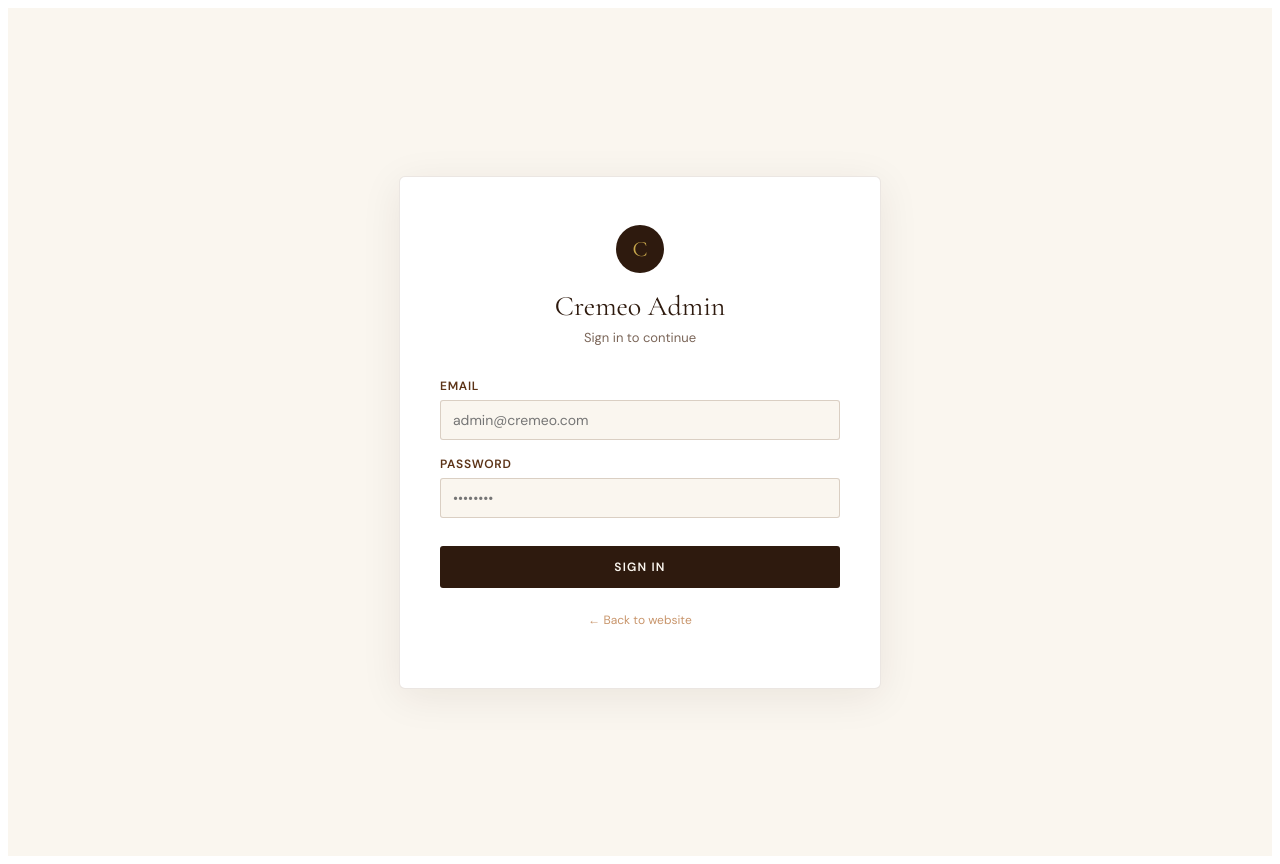
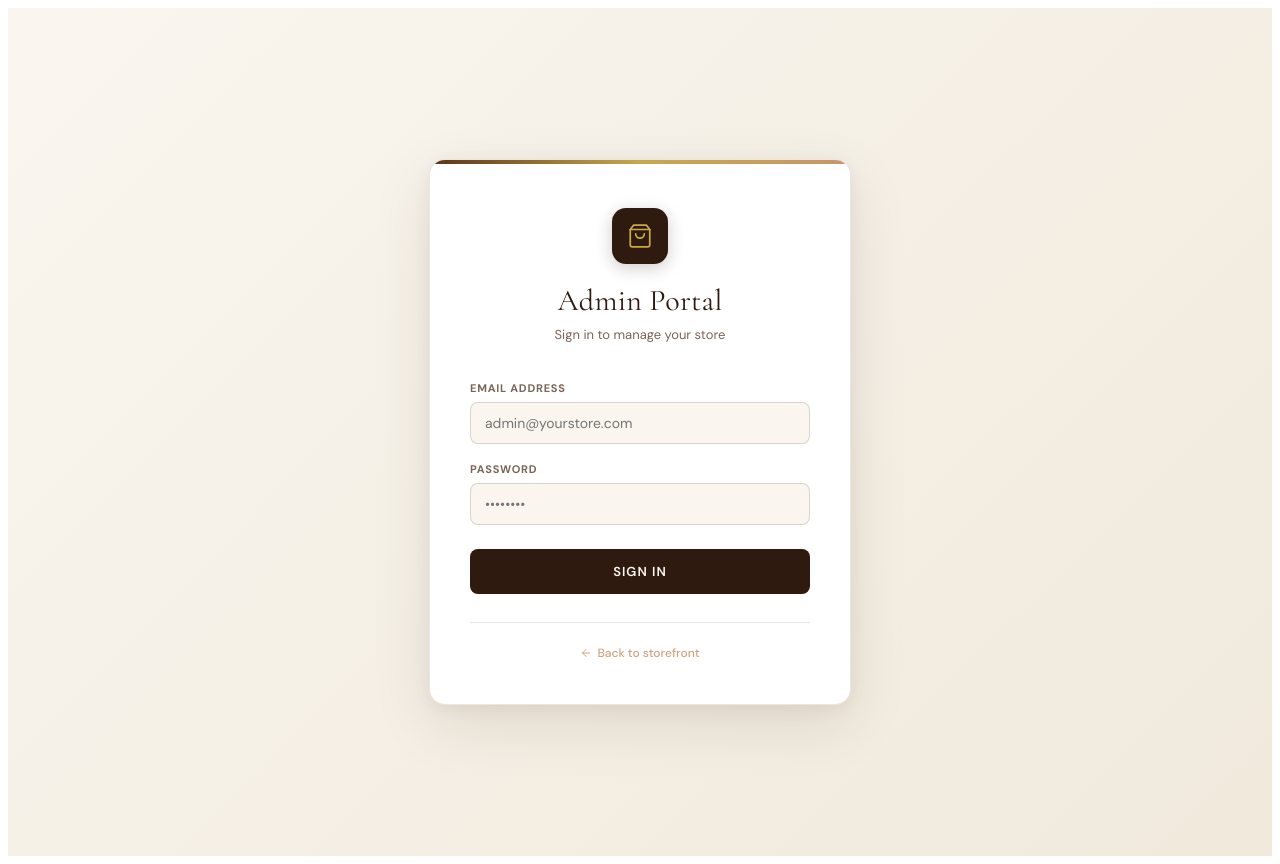
Before and after one commit to Muhammad-bz/Website-Template, a React (Vite) app: page /admin/login in a window 1280 px wide. Built offline with nearby package versions, Linux system fonts and the light colour scheme; no server answers.

Commit message:
Update website template

```diff
--- a/src/components/admin/AdminLogin.jsx
+++ b/src/components/admin/AdminLogin.jsx
@@ -3,7 +3,6 @@ import React, { useState } from "react";
 import { useNavigate } from "react-router-dom";
 import { useAuth } from "../../context/AuthContext";
 
-/* Mirror the Cremeo design tokens so the page feels on-brand */
 const C = {
   cream:     "#FAF6EF",
   creamDeep: "#F0E9DC",
@@ -42,57 +41,91 @@ export default function AdminLogin() {
   return (
     <div style={{
       minHeight: "100vh",
-      background: C.cream,
+      background: `linear-gradient(135deg, ${C.cream} 0%, ${C.creamDeep} 100%)`,
       display: "flex",
       alignItems: "center",
       justifyContent: "center",
       fontFamily: FONT_BODY,
       padding: "24px",
     }}>
+      {/* Card */}
       <div style={{
         width: "100%",
-        maxWidth: 400,
+        maxWidth: 420,
         background: "#fff",
         border: `1px solid ${C.line}`,
-        borderRadius: 6,
-        padding: "48px 40px",
-        boxShadow: "0 8px 40px rgba(46,26,14,0.08)",
+        borderRadius: 16,
+        overflow: "hidden",
+        boxShadow: "0 20px 60px rgba(46,26,14,0.10), 0 4px 16px rgba(46,26,14,0.06)",
       }}>
-        {/* Logo / brand mark */}
-        <div style={{ textAlign: "center", marginBottom: 32 }}>
+
+        {/* Top accent strip */}
         <div style={{
-            width: 48, height: 48,
+          height: 4,
+          background: `linear-gradient(90deg, ${C.chocolate}, ${C.gold}, ${C.caramel})`,
+        }} />
+
+        <div style={{ padding: "44px 40px 40px" }}>
+
+          {/* Brand */}
+          <div style={{ textAlign: "center", marginBottom: 36 }}>
+            <div style={{
+              width: 56, height: 56,
               background: C.espresso,
-            borderRadius: "50%",
-            margin: "0 auto 16px",
+              borderRadius: 14,
+              margin: "0 auto 18px",
               display: "flex", alignItems: "center", justifyContent: "center",
+              boxShadow: `0 4px 16px rgba(46,26,14,0.22)`,
             }}>
-            <span style={{ color: C.gold, fontSize: 22, fontFamily: FONT_DISPLAY }}>C</span>
+              {/* Store bag icon */}
+              <svg width="26" height="26" viewBox="0 0 24 24" fill="none" stroke={C.gold} strokeWidth="1.6" strokeLinecap="round" strokeLinejoin="round">
+                <path d="M6 2L3 6v14a2 2 0 002 2h14a2 2 0 002-2V6l-3-4z"/>
+                <line x1="3" y1="6" x2="21" y2="6"/>
+                <path d="M16 10a4 4 0 01-8 0"/>
+              </svg>
             </div>
-          <h1 style={{ fontFamily: FONT_DISPLAY, fontSize: 28, fontWeight: 400, color: C.espresso, margin: 0 }}>
-            Cremeo Admin
+            <h1 style={{
+              fontFamily: FONT_DISPLAY,
+              fontSize: 30,
+              fontWeight: 400,
+              color: C.espresso,
+              margin: "0 0 6px",
+              letterSpacing: "0.01em",
+            }}>
+              Admin Portal
             </h1>
-          <p style={{ color: C.mist, fontSize: 13, marginTop: 6 }}>
-            Sign in to continue
+            <p style={{ color: C.mist, fontSize: 13, margin: 0, lineHeight: 1.5 }}>
+              Sign in to manage your store
             </p>
           </div>
 
+          {/* Error */}
           {error && (
             <div style={{
               background: "#FEF2F2",
               border: "1px solid #FCA5A5",
-            borderRadius: 4,
+              borderLeft: "3px solid #DC2626",
+              borderRadius: 8,
               padding: "10px 14px",
               color: "#DC2626",
               fontSize: 13,
-            marginBottom: 20,
+              marginBottom: 22,
+              display: "flex",
+              alignItems: "center",
+              gap: 8,
             }}>
+              <svg width="14" height="14" viewBox="0 0 24 24" fill="none" stroke="currentColor" strokeWidth="2" strokeLinecap="round">
+                <circle cx="12" cy="12" r="10"/><line x1="12" y1="8" x2="12" y2="12"/><line x1="12" y1="16" x2="12.01" y2="16"/>
+              </svg>
               {error}
             </div>
           )}
 
-        <form onSubmit={handleSubmit}>
-          <label style={labelStyle}>Email</label>
+          {/* Form */}
+          <form onSubmit={handleSubmit} style={{ display: "flex", flexDirection: "column", gap: 18 }}>
+
+            <div>
+              <label style={labelStyle}>Email Address</label>
               <input
                 type="email"
                 value={email}
@@ -100,10 +133,12 @@ export default function AdminLogin() {
                 required
                 autoComplete="email"
                 style={inputStyle}
-            placeholder="admin@cremeo.com"
+                placeholder="admin@yourstore.com"
               />
+            </div>
 
-          <label style={{ ...labelStyle, marginTop: 16 }}>Password</label>
+            <div>
+              <label style={labelStyle}>Password</label>
               <input
                 type="password"
                 value={password}
@@ -113,63 +148,99 @@ export default function AdminLogin() {
                 style={inputStyle}
                 placeholder="••••••••"
               />
+            </div>
 
             <button
               type="submit"
               disabled={busy}
               style={{
-              marginTop: 28,
+                marginTop: 6,
                 width: "100%",
-              padding: "13px",
+                padding: "14px",
                 background: busy ? C.mist : C.espresso,
                 color: C.cream,
                 border: "none",
-              borderRadius: 3,
+                borderRadius: 8,
                 fontFamily: FONT_BODY,
-              fontSize: 12,
+                fontSize: 13,
                 fontWeight: 600,
-              letterSpacing: "0.1em",
+                letterSpacing: "0.08em",
                 textTransform: "uppercase",
                 cursor: busy ? "not-allowed" : "pointer",
-              transition: "background 0.2s",
+                transition: "background 0.2s, transform 0.1s",
+                display: "flex",
+                alignItems: "center",
+                justifyContent: "center",
+                gap: 8,
               }}
             >
-            {busy ? "Signing in…" : "Sign in"}
+              {busy ? (
+                <>
+                  <svg width="14" height="14" viewBox="0 0 24 24" fill="none" stroke="currentColor" strokeWidth="2" style={{ animation: "spin 0.8s linear infinite" }}>
+                    <path d="M21 12a9 9 0 11-18 0 9 9 0 0118 0z" opacity="0.25"/>
+                    <path d="M21 12a9 9 0 00-9-9"/>
+                  </svg>
+                  Signing in…
+                </>
+              ) : "Sign In"}
             </button>
           </form>
 
-        <p style={{ textAlign: "center", marginTop: 24, fontSize: 12, color: C.mist }}>
-          <a href="/" style={{ color: C.caramel, textDecoration: "none" }}>
-            ← Back to website
+          {/* Divider */}
+          <div style={{
+            margin: "28px 0 0",
+            borderTop: `1px solid ${C.line}`,
+            paddingTop: 20,
+            textAlign: "center",
+          }}>
+            <a href="/" style={{
+              color: C.caramel,
+              textDecoration: "none",
+              fontSize: 12,
+              fontWeight: 500,
+              display: "inline-flex",
+              alignItems: "center",
+              gap: 5,
+              opacity: 0.85,
+            }}>
+              <svg width="12" height="12" viewBox="0 0 24 24" fill="none" stroke="currentColor" strokeWidth="2" strokeLinecap="round">
+                <path d="M19 12H5M12 19l-7-7 7-7"/>
+              </svg>
+              Back to storefront
             </a>
-        </p>
           </div>
+        </div>
+      </div>
+
+      <style>{`
+        @keyframes spin { to { transform: rotate(360deg); } }
+      `}</style>
     </div>
   );
 }
 
 const labelStyle = {
   display: "block",
-  fontSize: 12,
-  fontWeight: 600,
-  letterSpacing: "0.06em",
+  fontSize: 11,
+  fontWeight: 700,
+  letterSpacing: "0.07em",
   textTransform: "uppercase",
-  color: "#5C3317",
-  marginBottom: 6,
+  color: "#7A6558",
+  marginBottom: 7,
 };
 
 const inputStyle = {
   width: "100%",
-  padding: "10px 12px",
-  border: "1px solid rgba(92,51,23,0.2)",
-  borderRadius: 3,
+  padding: "11px 14px",
+  border: "1px solid rgba(92,51,23,0.18)",
+  borderRadius: 8,
   fontFamily: "'DM Sans', system-ui, sans-serif",
   fontSize: 14,
   color: "#2E1A0E",
   background: "#FAF6EF",
   outline: "none",
   boxSizing: "border-box",
-  transition: "border-color 0.2s",
+  transition: "border-color 0.18s, box-shadow 0.18s",
 };
 
 function friendlyError(code) {
```
Lines whose indentation alone changed are shown as unchanged.
